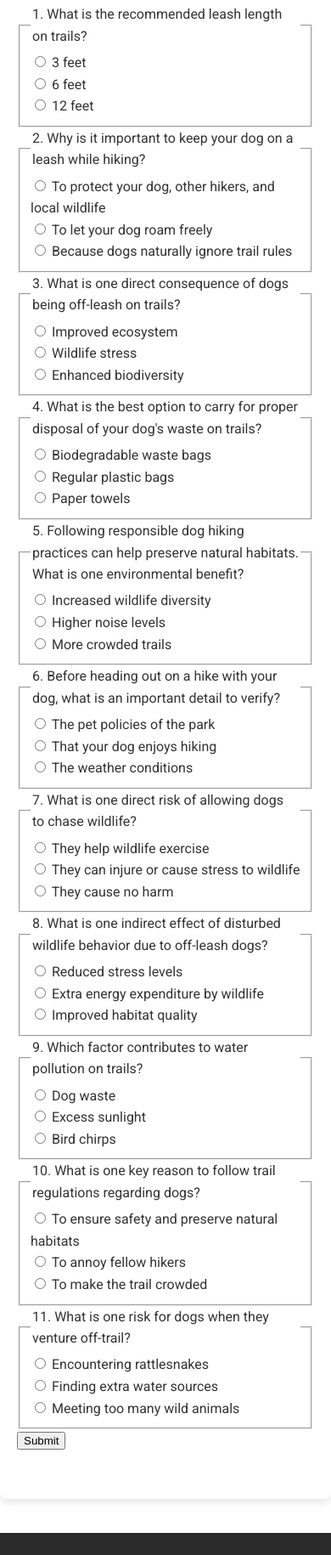
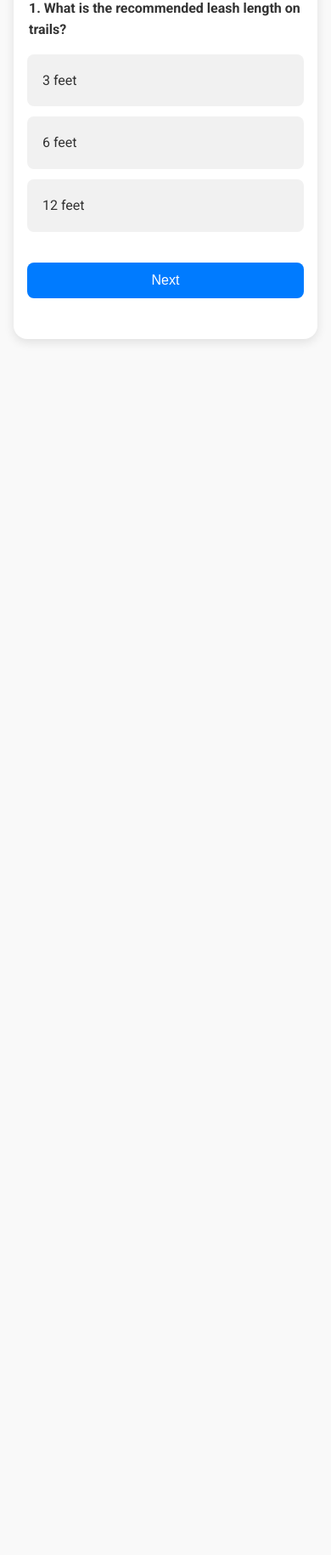
Before and after one commit to jeredactyl/samodogs-website, a plain HTML site: page quiz.html in a window 390 px wide. Shown: the part 170-2000 px from the top of the page at 85% size. After the commit the page ends 844 px from the top, so only its background shows below. Drawn offline with Linux system fonts and the light colour scheme.

Commit message:
typeform-like mods to quiz

```diff
--- a/quiz.html
+++ b/quiz.html
@@ -3,7 +3,7 @@
   <head>
     <meta charset="UTF-8" />
     <meta name="viewport" content="width=device-width, initial-scale=1.0" />
-    <title>Quiz | Test Your Knowledge - SAMO Dogs</title>
+    <title>Quiz | SAMO Dogs</title>
     <link rel="stylesheet" href="style.css" />
     <link
       href="https://fonts.googleapis.com/css2?family=Roboto:wght@400;700&display=swap"
@@ -13,222 +13,319 @@
       rel="stylesheet"
       href="https://cdnjs.cloudflare.com/ajax/libs/font-awesome/6.1.1/css/all.min.css"
     />
+    <style>
+      body {
+        font-family: "Roboto", sans-serif;
+        background: #f9f9f9;
+        color: #333;
+        padding: 2rem;
+        display: flex;
+        flex-direction: column;
+        align-items: center;
+      }
+      .quiz-container {
+        max-width: 600px;
+        background: #fff;
+        padding: 2rem;
+        border-radius: 1rem;
+        box-shadow: 0 4px 12px rgba(0, 0, 0, 0.1);
+        width: 100%;
+      }
+      .progress {
+        text-align: center;
+        font-size: 0.9rem;
+        color: #666;
+        margin-bottom: 0.5rem;
+      }
+      .progress-bar-container {
+        width: 100%;
+        height: 8px;
+        background: #eee;
+        border-radius: 4px;
+        margin-bottom: 1.5rem;
+        overflow: hidden;
+      }
+      #progress-bar {
+        height: 100%;
+        background: #007bff;
+        width: 0%;
+        transition: width 0.4s ease;
+      }
+      fieldset {
+        display: none;
+        border: none;
+        padding: 0;
+        margin: 0;
+        animation: fadeIn 0.4s ease-in-out;
+      }
+      fieldset.active {
+        display: block;
+      }
+      @keyframes fadeIn {
+        from {
+          opacity: 0;
+          transform: translateY(10px);
+        }
+        to {
+          opacity: 1;
+          transform: translateY(0);
+        }
+      }
+      .question {
+        margin-bottom: 1rem;
+        font-weight: 700;
+      }
+      input[type="radio"] {
+        display: none;
+      }
+      label {
+        display: block;
+        background: #f1f1f1;
+        margin-bottom: 0.75rem;
+        padding: 1rem;
+        border-radius: 0.5rem;
+        cursor: pointer;
+        transition: background 0.3s, border 0.3s;
+        border: 2px solid transparent;
+      }
+      input[type="radio"]:checked + label {
+        background: #e7f1ff;
+        border-color: #007bff;
+      }
+      label:hover {
+        background: #f0f0f0;
+      }
+      button {
+        margin-top: 1.5rem;
+        padding: 0.75rem 1.5rem;
+        font-size: 1rem;
+        background: #007bff;
+        color: white;
+        border: none;
+        border-radius: 0.5rem;
+        cursor: pointer;
+        width: 100%;
+      }
+      button:hover {
+        background: #0056b3;
+      }
+      #restart-button {
+        margin-top: 1rem;
+        padding: 0.75rem 1.5rem;
+        font-size: 1rem;
+        background: #28a745;
+        color: white;
+        border: none;
+        border-radius: 0.5rem;
+        cursor: pointer;
+        width: 100%;
+        display: none;
+      }
+      #restart-button:hover {
+        background: #1e7e34;
+      }
+      #quiz-result {
+        margin-top: 2rem;
+        font-size: 1.1rem;
+        text-align: center;
+      }
+      @media (max-width: 480px) {
+        .quiz-container {
+          padding: 1rem;
+        }
+      }
+    </style>
   </head>
   <body>
     <nav aria-label="Breadcrumb"><a href="index.html">Home</a> &gt; Quiz</nav>
-
-    <section>
-      <h1><i class="fa-solid fa-question-circle"></i> Test Your Knowledge</h1>
+    <section class="quiz-container">
       <form id="quiz">
-        <!-- Question 1 -->
-        <fieldset>
-          <legend>1. What is the recommended leash length on trails?</legend>
-          <input type="radio" id="q1a" name="q1" value="3ft" />
-          <label for="q1a">3 feet</label><br />
-          <input type="radio" id="q1b" name="q1" value="6ft" />
-          <label for="q1b">6 feet</label><br />
-          <input type="radio" id="q1c" name="q1" value="12ft" />
-          <label for="q1c">12 feet</label>
-        </fieldset>
-
-        <!-- Question 2 -->
-        <fieldset>
-          <legend>
-            2. Why is it important to keep your dog on a leash while hiking?
-          </legend>
-          <input type="radio" id="q2a" name="q2" value="safety" />
-          <label for="q2a"
-            >To protect your dog, other hikers, and local wildlife</label
-          ><br />
-          <input type="radio" id="q2b" name="q2" value="roam" />
-          <label for="q2b">To let your dog roam freely</label><br />
-          <input type="radio" id="q2c" name="q2" value="ignore" />
-          <label for="q2c">Because dogs naturally ignore trail rules</label>
-        </fieldset>
-
-        <!-- Question 3 -->
-        <fieldset>
-          <legend>
-            3. What is one direct consequence of dogs being off-leash on trails?
-          </legend>
-          <input type="radio" id="q3a" name="q3" value="improved" />
-          <label for="q3a">Improved ecosystem</label><br />
-          <input type="radio" id="q3b" name="q3" value="stress" />
-          <label for="q3b">Wildlife stress</label><br />
-          <input type="radio" id="q3c" name="q3" value="benefit" />
-          <label for="q3c">Enhanced biodiversity</label>
-        </fieldset>
-
-        <!-- Question 4 -->
-        <fieldset>
-          <legend>
-            4. What is the best option to carry for proper disposal of your
-            dog's waste on trails?
-          </legend>
-          <input type="radio" id="q4a" name="q4" value="biodegradable" />
-          <label for="q4a">Biodegradable waste bags</label><br />
-          <input type="radio" id="q4b" name="q4" value="plastic" />
-          <label for="q4b">Regular plastic bags</label><br />
-          <input type="radio" id="q4c" name="q4" value="paper" />
-          <label for="q4c">Paper towels</label>
-        </fieldset>
-
-        <!-- Question 5 -->
-        <fieldset>
-          <legend>
-            5. Following responsible dog hiking practices can help preserve
-            natural habitats. What is one environmental benefit?
-          </legend>
-          <input type="radio" id="q5a" name="q5" value="diversity" />
-          <label for="q5a">Increased wildlife diversity</label><br />
-          <input type="radio" id="q5b" name="q5" value="noise" />
-          <label for="q5b">Higher noise levels</label><br />
-          <input type="radio" id="q5c" name="q5" value="crowded" />
-          <label for="q5c">More crowded trails</label>
-        </fieldset>
-
-        <!-- Question 6 -->
-        <fieldset>
-          <legend>
-            6. Before heading out on a hike with your dog, what is an important
-            detail to verify?
-          </legend>
-          <input type="radio" id="q6a" name="q6" value="policies" />
-          <label for="q6a">The pet policies of the park</label><br />
-          <input type="radio" id="q6b" name="q6" value="dog" />
-          <label for="q6b">That your dog enjoys hiking</label><br />
-          <input type="radio" id="q6c" name="q6" value="weather" />
-          <label for="q6c">The weather conditions</label>
-        </fieldset>
-
-        <!-- Question 7 -->
-        <fieldset>
-          <legend>
-            7. What is one direct risk of allowing dogs to chase wildlife?
-          </legend>
-          <input type="radio" id="q7a" name="q7" value="exercise" />
-          <label for="q7a">They help wildlife exercise</label><br />
-          <input type="radio" id="q7b" name="q7" value="harm" />
-          <label for="q7b">They can injure or cause stress to wildlife</label
-          ><br />
-          <input type="radio" id="q7c" name="q7" value="noharm" />
-          <label for="q7c">They cause no harm</label>
-        </fieldset>
-
-        <!-- Question 8 -->
-        <fieldset>
-          <legend>
-            8. What is one indirect effect of disturbed wildlife behavior due to
-            off-leash dogs?
-          </legend>
-          <input type="radio" id="q8a" name="q8" value="reduced" />
-          <label for="q8a">Reduced stress levels</label><br />
-          <input type="radio" id="q8b" name="q8" value="extra" />
-          <label for="q8b">Extra energy expenditure by wildlife</label><br />
-          <input type="radio" id="q8c" name="q8" value="improved" />
-          <label for="q8c">Improved habitat quality</label>
-        </fieldset>
-
-        <!-- Question 9 -->
-        <fieldset>
-          <legend>
-            9. Which factor contributes to water pollution on trails?
-          </legend>
-          <input type="radio" id="q9a" name="q9" value="dog waste" />
-          <label for="q9a">Dog waste</label><br />
-          <input type="radio" id="q9b" name="q9" value="sunlight" />
-          <label for="q9b">Excess sunlight</label><br />
-          <input type="radio" id="q9c" name="q9" value="birdchirps" />
-          <label for="q9c">Bird chirps</label>
-        </fieldset>
-
-        <!-- Question 10 -->
-        <fieldset>
-          <legend>
-            10. What is one key reason to follow trail regulations regarding
-            dogs?
-          </legend>
-          <input type="radio" id="q10a" name="q10" value="safety" />
-          <label for="q10a"
-            >To ensure safety and preserve natural habitats</label
-          ><br />
-          <input type="radio" id="q10b" name="q10" value="annoy" />
-          <label for="q10b">To annoy fellow hikers</label><br />
-          <input type="radio" id="q10c" name="q10" value="crowded" />
-          <label for="q10c">To make the trail crowded</label>
-        </fieldset>
-
-        <!-- New Question 11 -->
-        <fieldset>
-          <legend>
-            11. What is one risk for dogs when they venture off-trail?
-          </legend>
-          <input type="radio" id="q11a" name="q11" value="rattlesnakes" />
-          <label for="q11a">Encountering rattlesnakes</label><br />
-          <input type="radio" id="q11b" name="q11" value="water" />
-          <label for="q11b">Finding extra water sources</label><br />
-          <input type="radio" id="q11c" name="q11" value="wildlife" />
-          <label for="q11c">Meeting too many wild animals</label>
-        </fieldset>
-
-        <button type="button" onclick="checkQuiz()">Submit</button>
-        <p id="quiz-result"></p>
+        <div class="progress" id="progress"></div>
+        <div class="progress-bar-container">
+          <div id="progress-bar"></div>
+        </div>
+        <div id="question-container"></div>
+        <button type="button" id="next-button">Next</button>
       </form>
+      <p id="quiz-result"></p>
+      <button id="restart-button">Restart Quiz</button>
     </section>
 
     <script>
-      function checkQuiz() {
-        const correctAnswers = {
-          q1: "6ft",
-          q2: "safety",
-          q3: "stress",
-          q4: "biodegradable",
-          q5: "diversity",
-          q6: "policies",
-          q7: "harm",
-          q8: "extra",
-          q9: "dog waste",
-          q10: "safety",
-          q11: "rattlesnakes",
-        };
+      const quizData = [
+        {
+          q: "What is the recommended leash length on trails?",
+          a: ["3 feet", "6 feet", "12 feet"],
+          correct: "6 feet",
+        },
+        {
+          q: "Why is it important to keep your dog on a leash while hiking?",
+          a: [
+            "To protect your dog, other hikers, and local wildlife",
+            "To let your dog roam freely",
+            "Because dogs naturally ignore trail rules",
+          ],
+          correct: "To protect your dog, other hikers, and local wildlife",
+        },
+        {
+          q: "What is one direct consequence of dogs being off-leash on trails?",
+          a: ["Improved ecosystem", "Wildlife stress", "Enhanced biodiversity"],
+          correct: "Wildlife stress",
+        },
+        {
+          q: "What is the best option to carry for proper disposal of your dog's waste on trails?",
+          a: [
+            "Biodegradable waste bags",
+            "Regular plastic bags",
+            "Paper towels",
+          ],
+          correct: "Biodegradable waste bags",
+        },
+        {
+          q: "Following responsible dog hiking practices can help preserve natural habitats. What is one environmental benefit?",
+          a: [
+            "Increased wildlife diversity",
+            "Higher noise levels",
+            "More crowded trails",
+          ],
+          correct: "Increased wildlife diversity",
+        },
+        {
+          q: "Before heading out on a hike with your dog, what is an important detail to verify?",
+          a: [
+            "The pet policies of the park",
+            "That your dog enjoys hiking",
+            "The weather conditions",
+          ],
+          correct: "The pet policies of the park",
+        },
+        {
+          q: "What is one direct risk of allowing dogs to chase wildlife?",
+          a: [
+            "They help wildlife exercise",
+            "They can injure or cause stress to wildlife",
+            "They cause no harm",
+          ],
+          correct: "They can injure or cause stress to wildlife",
+        },
+        {
+          q: "What is one indirect effect of disturbed wildlife behavior due to off-leash dogs?",
+          a: [
+            "Reduced stress levels",
+            "Extra energy expenditure by wildlife",
+            "Improved habitat quality",
+          ],
+          correct: "Extra energy expenditure by wildlife",
+        },
+        {
+          q: "Which factor contributes to water pollution on trails?",
+          a: ["Dog waste", "Excess sunlight", "Bird chirps"],
+          correct: "Dog waste",
+        },
+        {
+          q: "What is one key reason to follow trail regulations regarding dogs?",
+          a: [
+            "To ensure safety and preserve natural habitats",
+            "To annoy fellow hikers",
+            "To make the trail crowded",
+          ],
+          correct: "To ensure safety and preserve natural habitats",
+        },
+        {
+          q: "What is one risk for dogs when they venture off-trail?",
+          a: [
+            "Encountering rattlesnakes",
+            "Finding extra water sources",
+            "Meeting too many wild animals",
+          ],
+          correct: "Encountering rattlesnakes",
+        },
+      ];
 
-        let score = 0;
-        let totalQuestions = Object.keys(correctAnswers).length;
-        let missedQuestions = [];
+      let currentQuestion = 0;
+      let score = 0;
 
-        // Check each question
-        for (let question in correctAnswers) {
-          const selected = document.querySelector(
-            'input[name="' + question + '"]:checked'
-          );
-          if (selected && selected.value === correctAnswers[question]) {
-            score++;
-          } else {
-            // Extract the numeric part (e.g., "q3" becomes "3")
-            missedQuestions.push(question.substring(1));
-          }
+      const questionContainer = document.getElementById("question-container");
+      const nextButton = document.getElementById("next-button");
+      const restartButton = document.getElementById("restart-button");
+      const progress = document.getElementById("progress");
+      const progressBar = document.getElementById("progress-bar");
+      const result = document.getElementById("quiz-result");
+
+      function showQuestion(index) {
+        const data = quizData[index];
+        questionContainer.innerHTML = `
+        <fieldset class="active" role="radiogroup" aria-labelledby="q${index}">
+          <legend class="question" id="q${index}">${index + 1}. ${
+          data.q
+        }</legend>
+          ${data.a
+            .map(
+              (choice, i) => `
+            <div>
+              <input type="radio" id="q${index}-a${i}" name="question" value="${choice}" />
+              <label for="q${index}-a${i}">${choice}</label>
+            </div>`
+            )
+            .join("")}
+        </fieldset>
+      `;
+        progress.textContent = `Question ${index + 1} of ${quizData.length}`;
+        progressBar.style.width = `${((index + 1) / quizData.length) * 100}%`;
+        nextButton.textContent =
+          index === quizData.length - 1 ? "Submit" : "Next";
+      }
+
+      nextButton.addEventListener("click", () => {
+        const selected = document.querySelector(
+          "input[name='question']:checked"
+        );
+        if (!selected) {
+          alert("Please select an answer.");
+          return;
         }
+        if (selected.value === quizData[currentQuestion].correct) {
+          score++;
+        }
+        currentQuestion++;
+        if (currentQuestion < quizData.length) {
+          showQuestion(currentQuestion);
+        } else {
+          questionContainer.innerHTML = "";
+          nextButton.style.display = "none";
+          progress.style.display = "none";
+          progressBar.style.display = "none";
+          restartButton.style.display = "block";
 
-        let resultText =
-          "You got " +
-          score +
-          " out of " +
-          totalQuestions +
-          " questions correct.";
-        if (missedQuestions.length > 0) {
-          resultText +=
-            " You missed question" +
-            (missedQuestions.length > 1 ? "s" : "") +
-            ": " +
-            missedQuestions.join(", ") +
-            ".";
+          const pct = (score / quizData.length) * 100;
+          let message = "";
+          if (pct === 100) message = "Perfect! You're a dog trail pro! 🐶🏞️";
+          else if (pct >= 80)
+            message = "Great job! You really know your stuff. 🐾";
+          else if (pct >= 50)
+            message =
+              "Nice effort. A little more trail time and you'll be a pro!";
+          else
+            message =
+              "Looks like it's time for some trail etiquette training! 🐕📚";
+
+          result.innerHTML = `<strong>You scored ${score} out of ${quizData.length}</strong><br>${message}`;
         }
-        document.getElementById("quiz-result").textContent = resultText;
-      }
+      });
+
+      restartButton.addEventListener("click", () => {
+        currentQuestion = 0;
+        score = 0;
+        nextButton.style.display = "block";
+        progress.style.display = "block";
+        progressBar.style.display = "block";
+        progressBar.style.width = "0%";
+        result.textContent = "";
+        restartButton.style.display = "none";
+        showQuestion(currentQuestion);
+      });
+
+      showQuestion(currentQuestion);
     </script>
-
-    <footer>
-      <p>&copy; 2025 samodogs.org | Santa Monica Mountains</p>
-    </footer>
   </body>
 </html>
```
